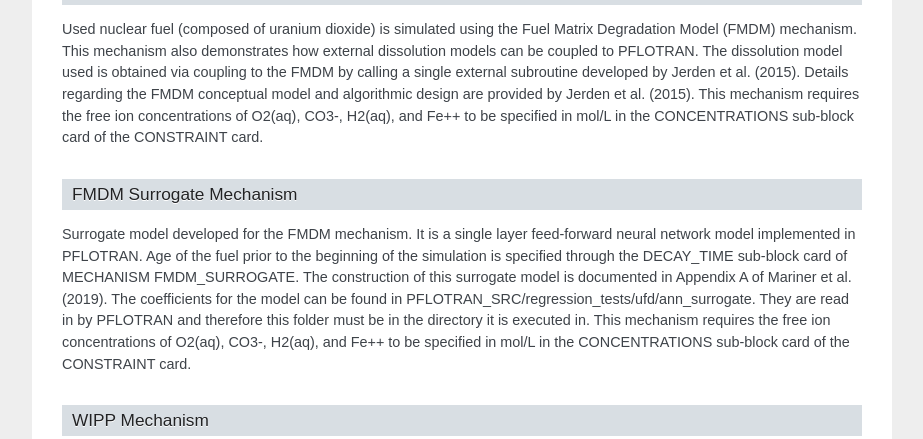
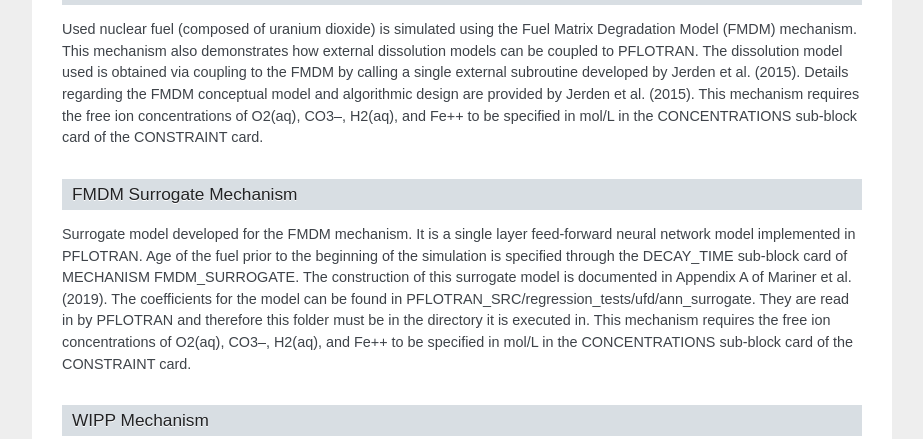
Before and after one commit to Miracloon/pflotran-documentation, a Sphinx documentation site: the page built from source/theory_guide/pm_waste_form.rst, in a window 1280 px wide and 900 px high, scrolled down 2661 px. Shown: the part 239-678 px from the top of the window, without its empty margins (318-1241 px from the left). Built offline with Sphinx 7.4.7, drawn with Linux system fonts in a browser that asks for light colours.

```diff
--- a/source/theory_guide/pm_waste_form.rst
+++ b/source/theory_guide/pm_waste_form.rst
@@ -189,7 +189,7 @@ how external dissolution models can be coupled to PFLOTRAN. The dissolution
 model used is obtained via coupling to the FMDM by calling a single external
 subroutine developed by Jerden et al. (2015). Details regarding the FMDM
 conceptual model and algorithmic design are provided by Jerden et al. (2015).
-This mechanism requires the free ion concentrations of O2(aq), CO3-, H2(aq),
+This mechanism requires the free ion concentrations of O2(aq), CO3--, H2(aq),
 and Fe++ to be specified in mol/L in the CONCENTRATIONS sub-block card
 of the CONSTRAINT card.
 
@@ -205,7 +205,7 @@ model is documented in Appendix A of Mariner et al. (2019). The coefficients
 for the model can be found in PFLOTRAN_SRC/regression_tests/ufd/ann_surrogate.
 They are read in by PFLOTRAN and therefore this folder must be in the
 directory it is executed in. This mechanism requires the free ion concentrations
-of O2(aq), CO3-, H2(aq), and Fe++ to be specified in mol/L in the
+of O2(aq), CO3--, H2(aq), and Fe++ to be specified in mol/L in the
 CONCENTRATIONS sub-block card of the CONSTRAINT card.
 
 WIPP Mechanism
--- a/source/user_guide/cards/gdsa/waste_form_general_card.rst
+++ b/source/user_guide/cards/gdsa/waste_form_general_card.rst
@@ -250,7 +250,7 @@ MECHANISM <type_string>
 
     ::
 
-      DECAY_TIME 1.0d2 day
+      DECAY_TIME 1.0d2 year
 
 * **MECHANISM WIPP sub-block cards:**
 
@@ -488,7 +488,7 @@ for form, not parameter values):
         MATRIX_DENSITY 10.97d3 kg/m^3
         BURNUP 60 #GWd/MTHM
         SPECIFIC_SURFACE_AREA 0.001 m^2/g
-        DECAY_TIME 100 day
+        DECAY_TIME 100 year
         SPECIES
          #name,   MW[g/mol],dcy[1/s], initMF, inst_rel_frac,daughter
           Uranium 238.02d0  1.00d-90  0.50d0  0.0d0
```
